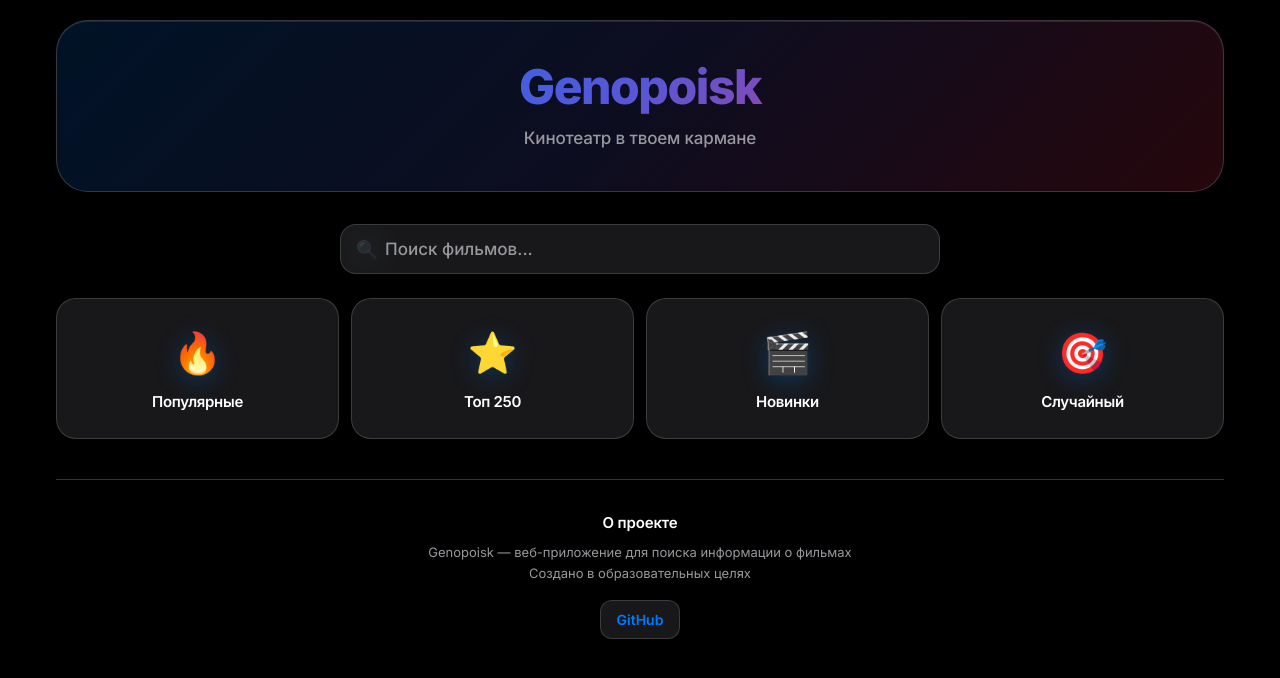
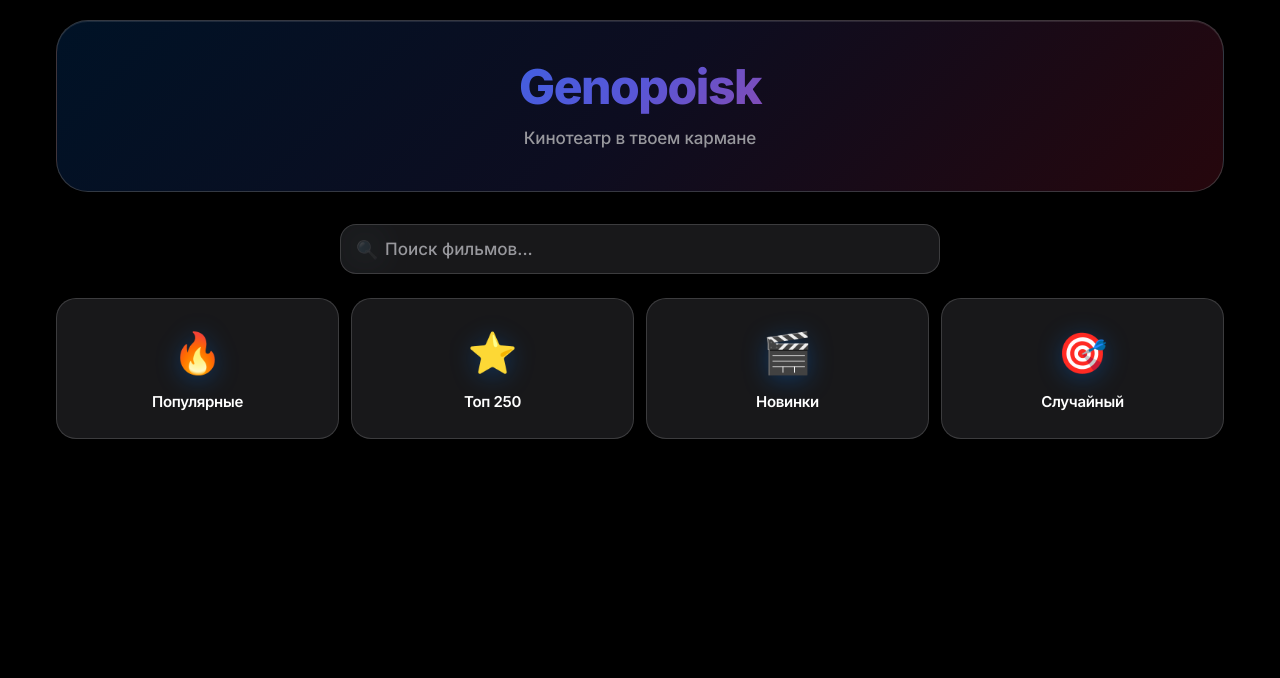
Before and after one commit to Genocide12/Genopoisk, a plain HTML site: page public/index.html in a window 1280 px wide. Drawn offline with Linux system fonts and the light colour scheme.

Commit message:
Update index.html

```diff
--- a/public/index.html
+++ b/public/index.html
@@ -105,11 +105,6 @@
       </div>
       <div class="film-grid" id="filmGrid"></div>
     </div>
-    <footer class="footer">
-      <div class="footer-title">О проекте</div>
-      <div class="footer-text">Genopoisk — веб-приложение для поиска информации о фильмах<br>Создано в образовательных целях</div>
-      <a href="https://github.com/Genocide12/Genopoisk" target="_blank" class="footer-link">GitHub</a>
-    </footer>
   </div>
   <script>
     // Защита от копирования / инспектора
```
